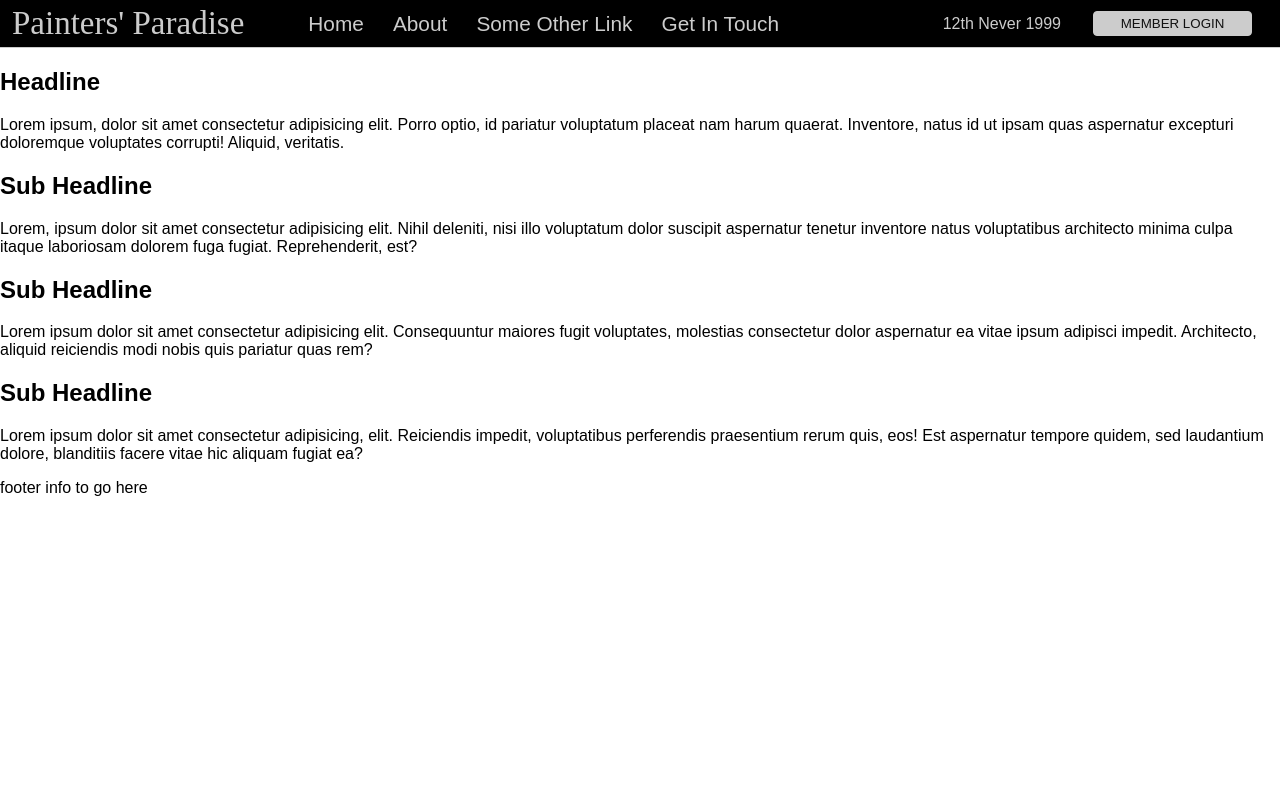
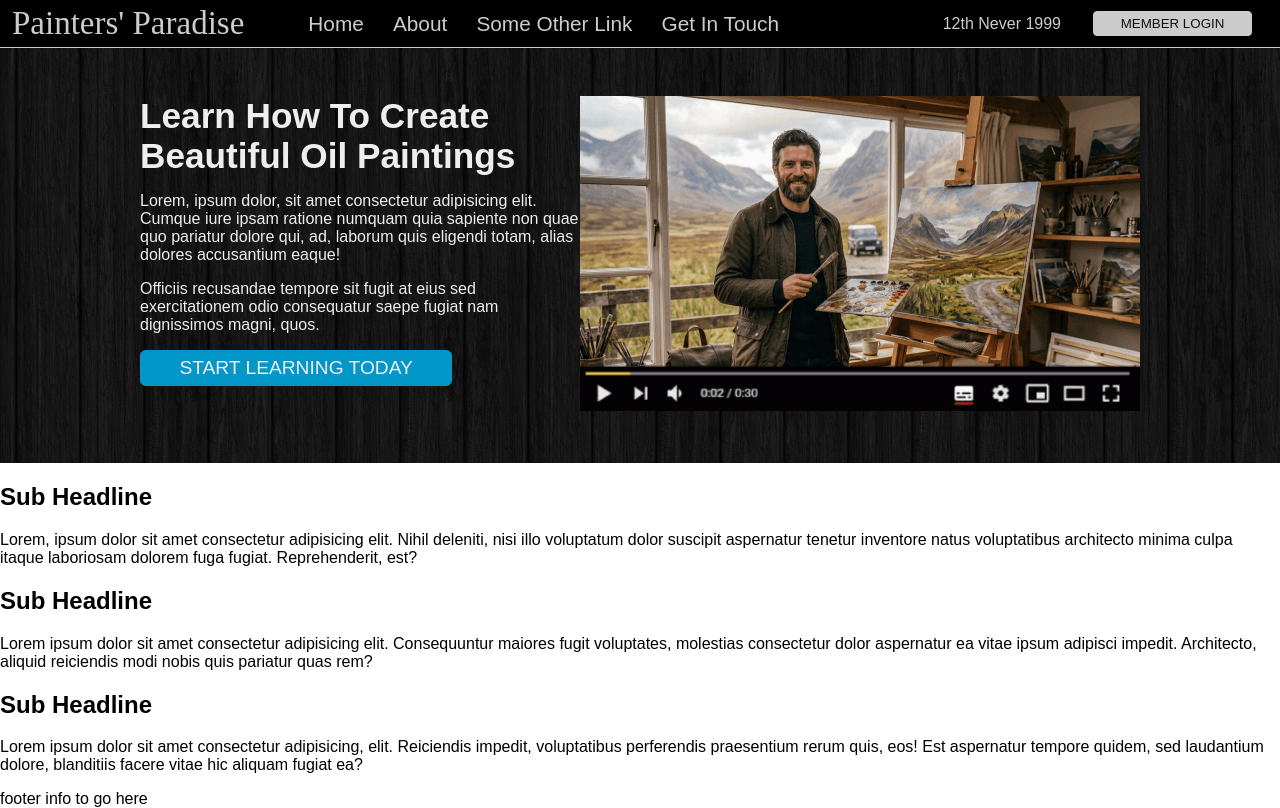
Before and after one commit to trongate/painters_paradise, a plain HTML site: page index.html in a window 1280 px wide. Drawn offline with Linux system fonts and the light colour scheme; a web font is replaced by a local one.

Commit message:
End of HERO Tutorial

```diff
--- a/css/painters_paradise.css
+++ b/css/painters_paradise.css
@@ -104,3 +104,44 @@ button:hover {
   font-weight: 400;
   font-style: normal;
 }
+
+#hero {
+  background-image: url(../images/dark_wood.png);
+  padding: 3em 0;
+}
+
+#hero h1 {
+  margin: 0;
+}
+
+.container {
+  max-width: 1000px;
+  margin: 0 auto;
+  color: #eee;
+}
+
+#hero > .container {
+  display: flex;
+  flex-direction: row;
+}
+
+#hero > .container > div:nth-child(1) {
+  width: 44%;
+}
+
+#hero > .container > div:nth-child(2) {
+  width: 56%;
+}
+
+img {
+  width: 100%;
+  height: auto;
+}
+
+h1 {
+  font-size: 2.2em;
+}
+
+.lg {
+  font-size: 1.2em;
+}
--- a/index.html
+++ b/index.html
@@ -30,8 +30,16 @@
         </div>
     </header>
     <section id="hero">
-        <h1>Headline</h1>
-        <p>Lorem ipsum, dolor sit amet consectetur adipisicing elit. Porro optio, id pariatur voluptatum placeat nam harum quaerat. Inventore, natus id ut ipsam quas aspernatur excepturi doloremque voluptates corrupti! Aliquid, veritatis.</p>
+        <div class="container">
+            <div>
+                <h1>Learn How To Create Beautiful Oil Paintings</h1>
+                <p>Lorem, ipsum dolor, sit amet consectetur adipisicing elit. Cumque iure ipsam ratione numquam quia sapiente non quae quo pariatur dolore qui, ad, laborum quis eligendi totam, alias dolores accusantium eaque!</p>
+                <p>Officiis recusandae tempore sit fugit at eius sed exercitationem odio consequatur saepe fugiat nam dignissimos magni, quos.</p>
+                <p><button class="lg">Start Learning Today</button></p>
+            </div>
+            <div><img src="images/artist.png" alt="artist"></div>
+        </div>
+
     </section>
     <section class="silver">
         <h2>Sub Headline</h2>
```
